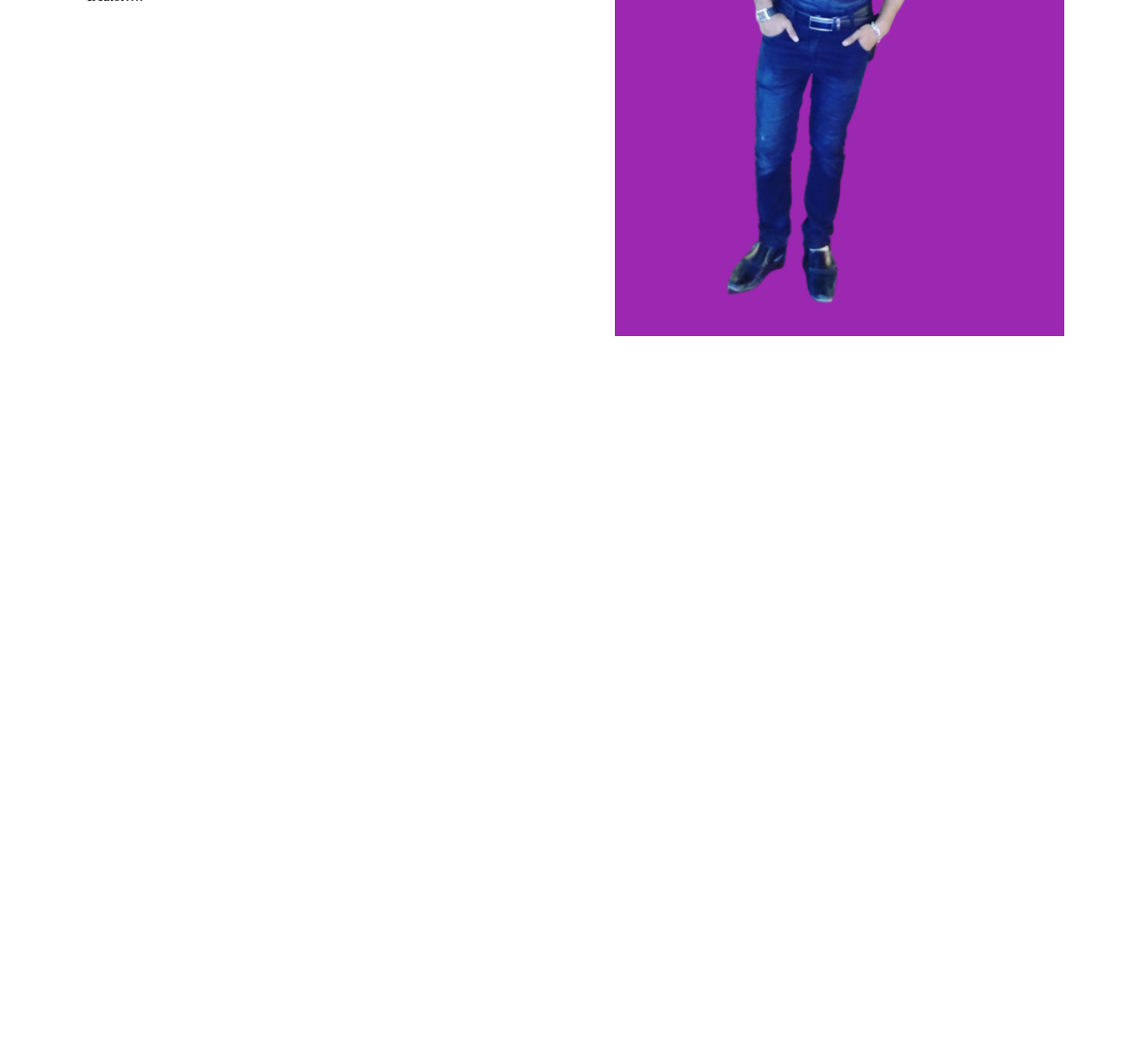
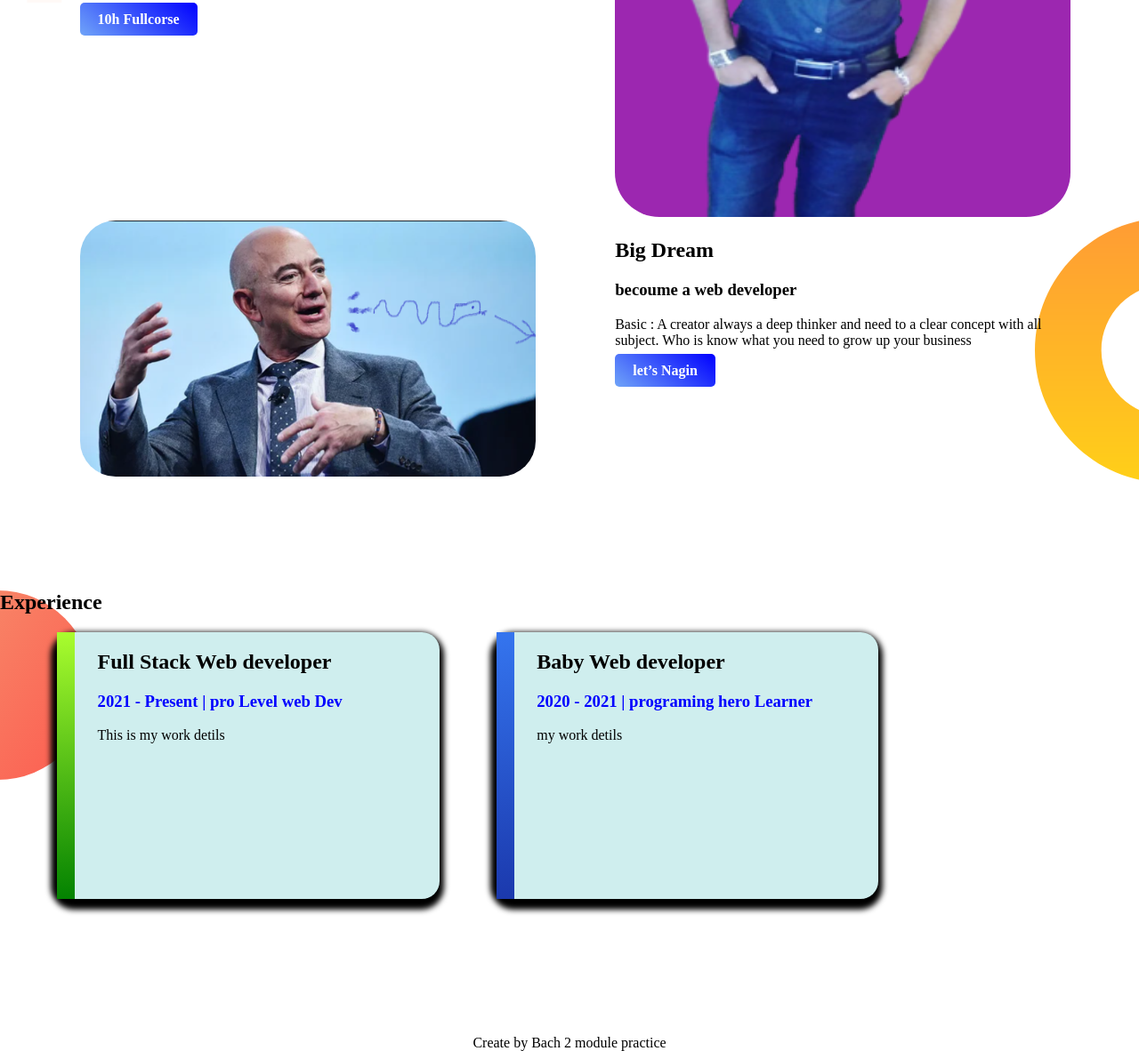
Before and after one commit to MdFoysalIslam/web-portfolio, a plain HTML site: page images/index.html in a window 1280 px wide. Shown: the part 356-1538 px from the top of the page at 89% size. Before the commit the page ends 800 px from the top, so only its background shows below. Drawn offline with Linux system fonts and the light colour scheme.

Commit message:
Finished My Website

```diff
--- a/images/index.html
+++ b/images/index.html
@@ -9,21 +9,51 @@
 </head>
 <body>
 
-    <section>
+    <section class="top-banner">
         <div class="half-width">
             <h1>Wellcome to </h1>
 
-            <h1><span class="name-highlight">foysa</span>website </h1>
+            <h1><span class="name-highlight">Foysal Website</span> </h1>
             <h3>World-class professional web developer</h3>
             <p>Introduction; if you searching a web developer look like a tool expert than you are the wrong place. But if you looking for a creator, motivator and frontend developer than you are really welcome to my world.
                 So let’s go to find a creator….
                 </p>
+                <a class="link-button" target="_blank" href="https://www.youtube.com/watch?v=Q33KBiDriJY&t=1395s">10h Fullcorse</a>
         </div>
         <div class="half-width">
-            <img src="foysal-jfpink.png">
+            <img class="fast-photo" src="foysal-jfpink1.png" height="600px" width="400px">
         </div>
             </section>
+            <section class="Dream-area">
+                <div class="half-width">
+                    <img class="snd-photo" src="jeff.png">
 
+                </div>
+                <div class="half-width">
+                    <h2>Big Dream</h2>
+                    <h3>becoume a web developer</h3>
+                    <p>
+                        Basic : A creator always a deep thinker and need to a clear concept with all subject. Who is know what you need to grow up your business
+                    </p>
+                    <a class="link-button" target="_blank" href="https://www.youtube.com/watch?v=Oi8q1zIGph0&list=RDOi8q1zIGph0&start_radio=1">let’s Nagin</a>
+                </div>
+            </section>
+            <section class="experience-area">
+                <h2>Experience</h2>
+                <div id="Full-stak" class="half-width last-part">
+                    <h2>Full Stack Web developer</h2>
+                    <h3 class="name-highlight">2021 - Present | pro Level web Dev</h3>
+                    <p>This is my work detils</p>
+                </div>
+                <div id="baby-web" class="half-width last-part">
+                    <h2>Baby Web developer</h2>
+                    <h3 class="name-highlight">2020 - 2021 | programing hero Learner</h3>
+                    <p>my work detils</p>
+                </div>
+            </section>
+            <footer class="end">
+                Create by Bach 2 module practice
+            </footer>
 </body>
 
 </html>
--- a/images/style.css
+++ b/images/style.css
@@ -1,3 +1,6 @@
+body {
+    margin: 0px;
+}
 h1 {
     font-size: 50px;
 }
@@ -13,3 +16,55 @@ h1 {
 .half-width img{
     width: 100%;
 }
+.top-banner {
+    background-image: url("top-banner.png");
+    background-repeat: no-repeat;
+}
+section {
+    height: 500px;
+}
+.link-button {
+    text-decoration: none;
+    background-image: linear-gradient(40deg, rgb(112, 164, 248), blue);
+    padding: 10px 20px;
+    border-radius: 5px;
+    color: white;
+    font-weight: 700;
+
+}
+.fast-photo {
+    border-radius: 50px 50px;
+}
+
+.snd-photo {
+    border-radius: 40px 40px;
+}
+.Dream-area {
+    background-image: url("dream-bg.png");
+    background-repeat: no-repeat;
+    background-position: right;
+}
+.last-part{
+    box-shadow: -1px 6px 6px 6px;
+    border-radius: 20px 20px;
+    height: 60%;
+    width: 30%;
+   background-color: rgb(207, 238, 238);
+}
+.experience-area {
+    background-image: url("exp-bg.png");
+    background-repeat: no-repeat;
+}
+#Full-stak {
+    border-left: 20px solid greenyellow;
+    border-image: linear-gradient(180deg, greenyellow, green);
+    border-image-slice: 5;
+}
+#baby-web {
+    border-left: 20px solid blue;
+    border-image: linear-gradient(150deg, rgb(53, 118, 240), rgb(5, 5, 116));
+    border-image-slice: 5;
+}
+footer {
+    text-align: center;
+}
```
Also changed, not shown: images/Jeff.png (added), images/dream-bg.png (added), images/exp-bg.png (added), images/foysal-jfpink1.png (added), images/top-banner.png (added).
